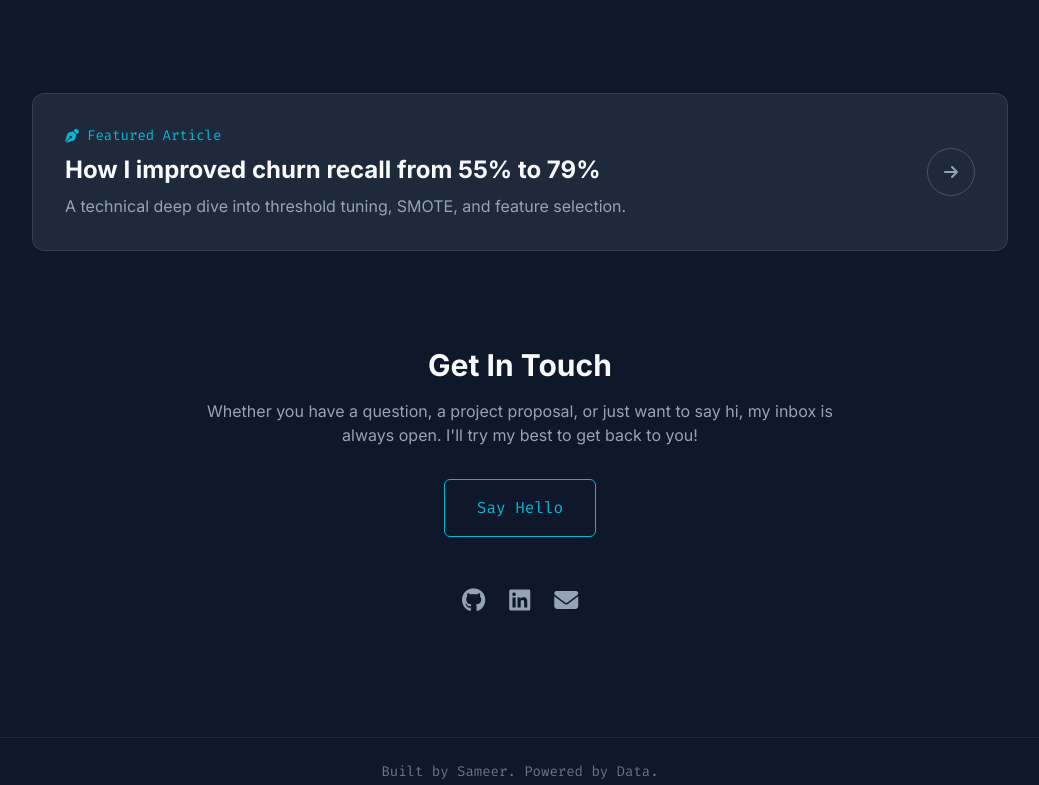
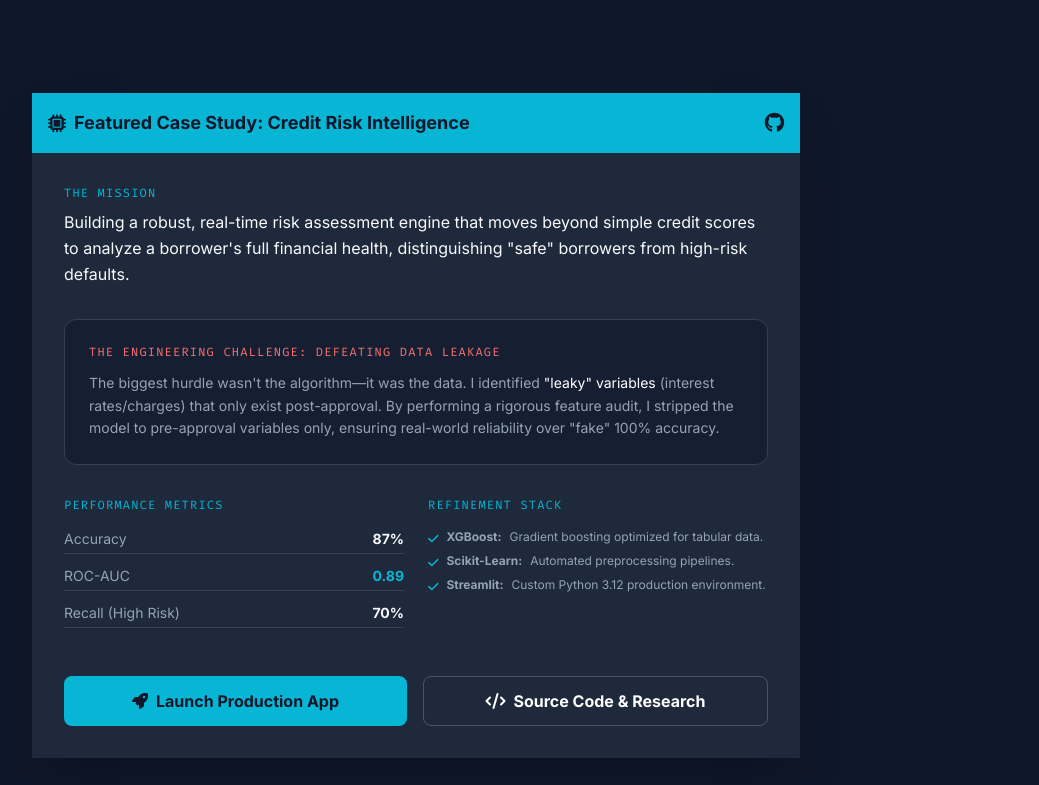
Before and after one commit to msameerg/sameer.github.io, a plain HTML site: page index.html in a window 1280 px wide. Shown: the part 2624-3409 px from the top of the page, without its empty margins (120-1159 px from the left). Drawn offline with nearby package versions, Linux system fonts and the light colour scheme.

Commit message:
Update index.html

```diff
--- a/index.html
+++ b/index.html
@@ -248,19 +248,69 @@
                 </ul>
             </div>
         </section>
+<section id="case-study" class="card w-full max-w-3xl mb-16 overflow-hidden border-accent/30 shadow-2xl">
+        <div class="bg-accent p-4 flex justify-between items-center">
+            <h2 class="text-lg font-bold text-bgDark flex items-center gap-2">
+                <i class="fa-solid fa-microchip"></i> Featured Case Study: Credit Risk Intelligence
+            </h2>
+            <div class="flex gap-3">
+                <a href="https://github.com/msameerg/Predictive-Risk-Modeling-for-Financial-Lending" target="_blank" class="text-bgDark hover:opacity-70 transition-opacity"><i class="fa-brands fa-github text-xl"></i></a>
+            </div>
+        </div>
 
-        <section class="bg-gradient-to-r from-cardDark to-slate-800 rounded-xl border border-slate-700 p-8 flex flex-col md:flex-row items-center justify-between gap-6 hover:border-accent/50 transition-colors cursor-pointer group">
+        <div class="p-8 space-y-8 bg-cardDark">
             <div>
-                <div class="text-accent text-sm font-mono mb-2 flex items-center gap-2"><i class="fa-solid fa-pen-nib"></i> Featured Article</div>
-                <h3 class="text-2xl font-bold text-textMain group-hover:text-accent transition-colors">How I improved churn recall from 55% to 79%</h3>
-                <p class="text-textMuted mt-2">A technical deep dive into threshold tuning, SMOTE, and feature selection.</p>
+                <h3 class="text-accent font-mono text-xs uppercase tracking-widest mb-2">The Mission</h3>
+                <p class="text-textMain leading-relaxed">
+                    Building a robust, real-time risk assessment engine that moves beyond simple credit scores to analyze a borrower's full financial health, distinguishing "safe" borrowers from high-risk defaults.
+                </p>
             </div>
-            <div class="shrink-0">
-                <div class="w-12 h-12 rounded-full border border-slate-600 flex items-center justify-center group-hover:border-accent group-hover:bg-accent/10 transition-all">
-                    <i class="fa-solid fa-arrow-right text-textMuted group-hover:text-accent"></i>
+
+            <div class="bg-bgDark/50 p-6 rounded-xl border border-slate-700">
+                <h3 class="text-accent font-mono text-xs uppercase tracking-widest mb-3 text-red-400">The Engineering Challenge: Defeating Data Leakage</h3>
+                <p class="text-sm text-textMuted leading-relaxed">
+                    The biggest hurdle wasn't the algorithm—it was the data. I identified <span class="text-white">"leaky" variables</span> (interest rates/charges) that only exist post-approval. By performing a rigorous feature audit, I stripped the model to pre-approval variables only, ensuring real-world reliability over "fake" 100% accuracy.
+                </p>
+            </div>
+
+            <div class="grid grid-cols-1 md:grid-cols-2 gap-6">
+                <div>
+                    <h3 class="text-accent font-mono text-xs uppercase tracking-widest mb-4">Performance Metrics</h3>
+                    <div class="space-y-3">
+                        <div class="flex justify-between border-b border-slate-700 pb-1">
+                            <span class="text-sm text-textMuted">Accuracy</span>
+                            <span class="text-sm font-bold text-textMain">87%</span>
+                        </div>
+                        <div class="flex justify-between border-b border-slate-700 pb-1">
+                            <span class="text-sm text-textMuted">ROC-AUC</span>
+                            <span class="text-sm font-bold text-accent">0.89</span>
+                        </div>
+                        <div class="flex justify-between border-b border-slate-700 pb-1">
+                            <span class="text-sm text-textMuted">Recall (High Risk)</span>
+                            <span class="text-sm font-bold text-textMain">70%</span>
+                        </div>
+                    </div>
+                </div>
+                <div>
+                    <h3 class="text-accent font-mono text-xs uppercase tracking-widest mb-4">Refinement Stack</h3>
+                    <ul class="text-xs text-textMuted space-y-2">
+                        <li class="flex items-start gap-2"><i class="fa-solid fa-check text-accent mt-1"></i> <strong>XGBoost:</strong> Gradient boosting optimized for tabular data.</li>
+                        <li class="flex items-start gap-2"><i class="fa-solid fa-check text-accent mt-1"></i> <strong>Scikit-Learn:</strong> Automated preprocessing pipelines.</li>
+                        <li class="flex items-start gap-2"><i class="fa-solid fa-check text-accent mt-1"></i> <strong>Streamlit:</strong> Custom Python 3.12 production environment.</li>
+                    </ul>
                 </div>
             </div>
-        </section>
+
+            <div class="flex flex-col md:flex-row gap-4 pt-4">
+                <a href="https://predictive-risk-modeling-for-financial-lending.streamlit.app/" target="_blank" class="flex-1 text-center py-3 bg-accent text-bgDark font-bold rounded-lg hover:bg-white transition-all flex items-center justify-center gap-2">
+                    <i class="fa-solid fa-rocket"></i> Launch Production App
+                </a>
+                <a href="https://github.com/msameerg/Predictive-Risk-Modeling-for-Financial-Lending" target="_blank" class="flex-1 text-center py-3 bg-slate-800 text-white font-bold rounded-lg hover:bg-slate-700 transition-all border border-slate-600 flex items-center justify-center gap-2">
+                    <i class="fa-solid fa-code"></i> Source Code & Research
+                </a>
+            </div>
+        </div>
+    </section>
 
         <section id="contact" class="scroll-mt-24 text-center max-w-2xl mx-auto mb-10">
             <h2 class="text-3xl font-bold text-textMain mb-4">Get In Touch</h2>
```
